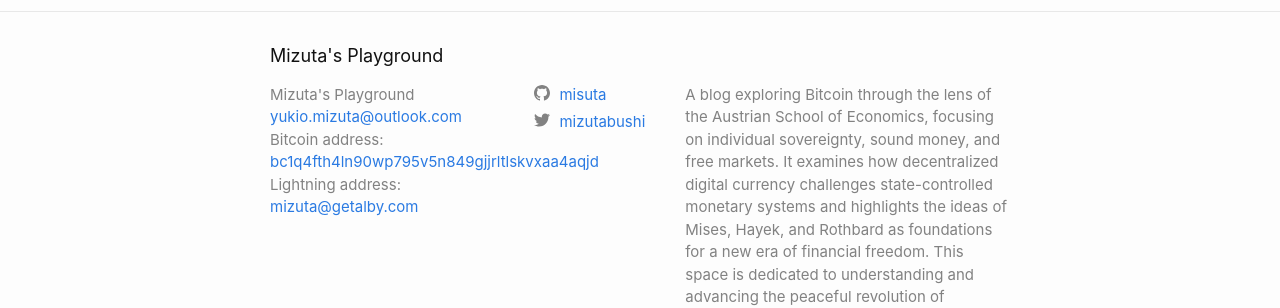
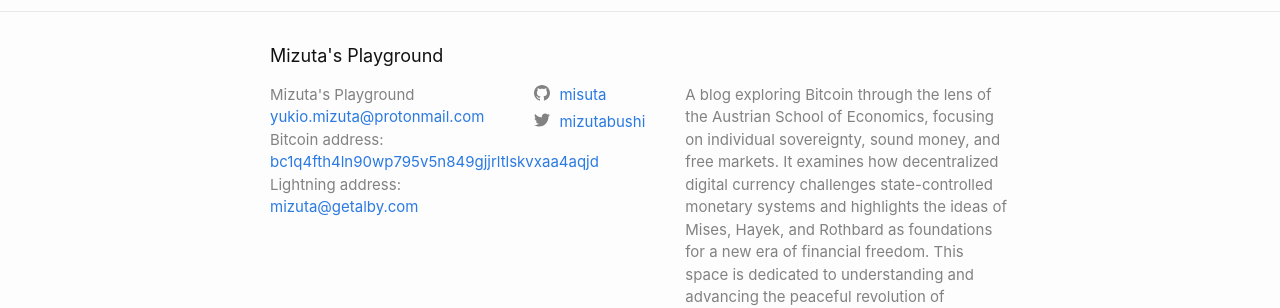
Before and after one commit to misuta/mizutas-playground, a Jekyll site: the page built from index.markdown, in a window 1280 px wide. Shown: the part 509-817 px from the top of the page. Built offline with Jekyll 4.4.1, drawn with Linux system fonts in a browser that asks for light colours.

Commit message:
email proton

```diff
--- a/_config.yml
+++ b/_config.yml
@@ -19,7 +19,7 @@
 # in the templates via {{ site.myvariable }}.
 
 title: Mizuta's Playground
-email: yukio.mizuta@outlook.com
+email: yukio.mizuta@protonmail.com
 description: >- # this means to ignore newlines until "baseurl:"
  A blog exploring Bitcoin through the lens of the Austrian School of Economics,
  focusing on individual sovereignty, sound money, and free markets.
```
